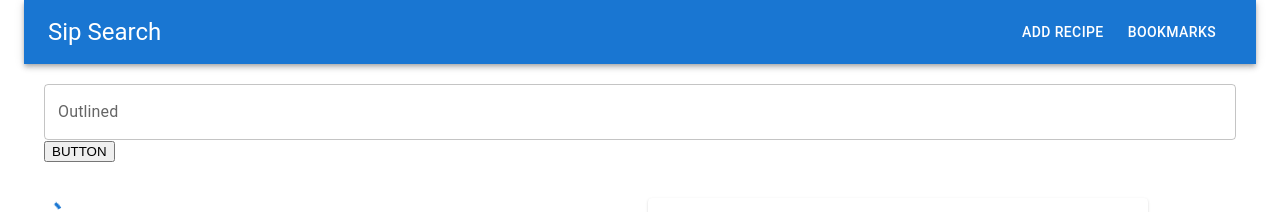
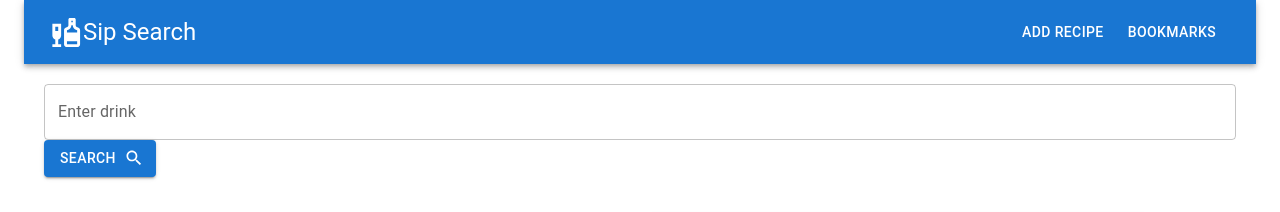
Before and after one commit to AroParada/sipSearch, a React (Create React App) app: page / in a window 1280 px wide. Shown: the top 212 px of the page. Built offline with nearby package versions, Linux system fonts and the light colour scheme; no server answers.

Commit message:
improved some styling icons and labels

```diff
--- a/src/App.js
+++ b/src/App.js
@@ -8,6 +8,8 @@ import NavBar from "./components/NavBar";
 import SearchBar from "./components/SearchBar";
 import RecipeCard from "./components/RecipeCard";
 // import { click } from "@testing-library/user-event/dist/click";
+import Button from "@mui/material/Button";
+import SearchIcon from "@mui/icons-material/Search";
 
 function App() {
   const [loadedRecipes, setLoadedRecipes] = useState([]);
@@ -63,7 +65,13 @@ function App() {
         <Grid item>
           <div style={{ padding: 20 }}>
             <SearchBar ref={drinkRef} />
-            <button onClick={handleSearchDrink}>BUTTON</button>
+            <Button
+              onClick={handleSearchDrink}
+              variant="contained"
+              endIcon={<SearchIcon />}
+            >
+              Search
+            </Button>
           </div>
         </Grid>
         <Grid item container spacing={2}>
--- a/src/components/NavBar.js
+++ b/src/components/NavBar.js
@@ -5,6 +5,7 @@ import Typography from "@mui/material/Typography";
 import Button from "@mui/material/Button";
 import { Popover } from "@mui/material";
 import AddRecipeForm from "./AddRecipeForm";
+import LiquorIcon from "@mui/icons-material/Liquor";
 
 export default function NavBar() {
   const [anchorEl, setAnchorEl] = React.useState(null);
@@ -22,16 +23,13 @@ export default function NavBar() {
   return (
     <AppBar position="static">
       <Toolbar>
+        <LiquorIcon fontSize="large" />
         <Typography variant="h5" component="div" sx={{ flexGrow: 1 }}>
           Sip Search
         </Typography>
         <AddRecipeForm />
         <div>
-          <Button
-            aria-describedby={id}
-            variant="h5"
-            onClick={handleClick}
-          >
+          <Button aria-describedby={id} variant="h5" onClick={handleClick}>
             Bookmarks
           </Button>
           <Popover
--- a/src/components/SearchBar.js
+++ b/src/components/SearchBar.js
@@ -5,7 +5,7 @@ const SearchBar = forwardRef((props, ref) => {
     return (
       <TextField
         id="outlined-basic fullWidth"
-        label="Outlined"
+        label="Enter drink"
         variant="outlined"
         fullWidth
         inputRef={ref}
```
